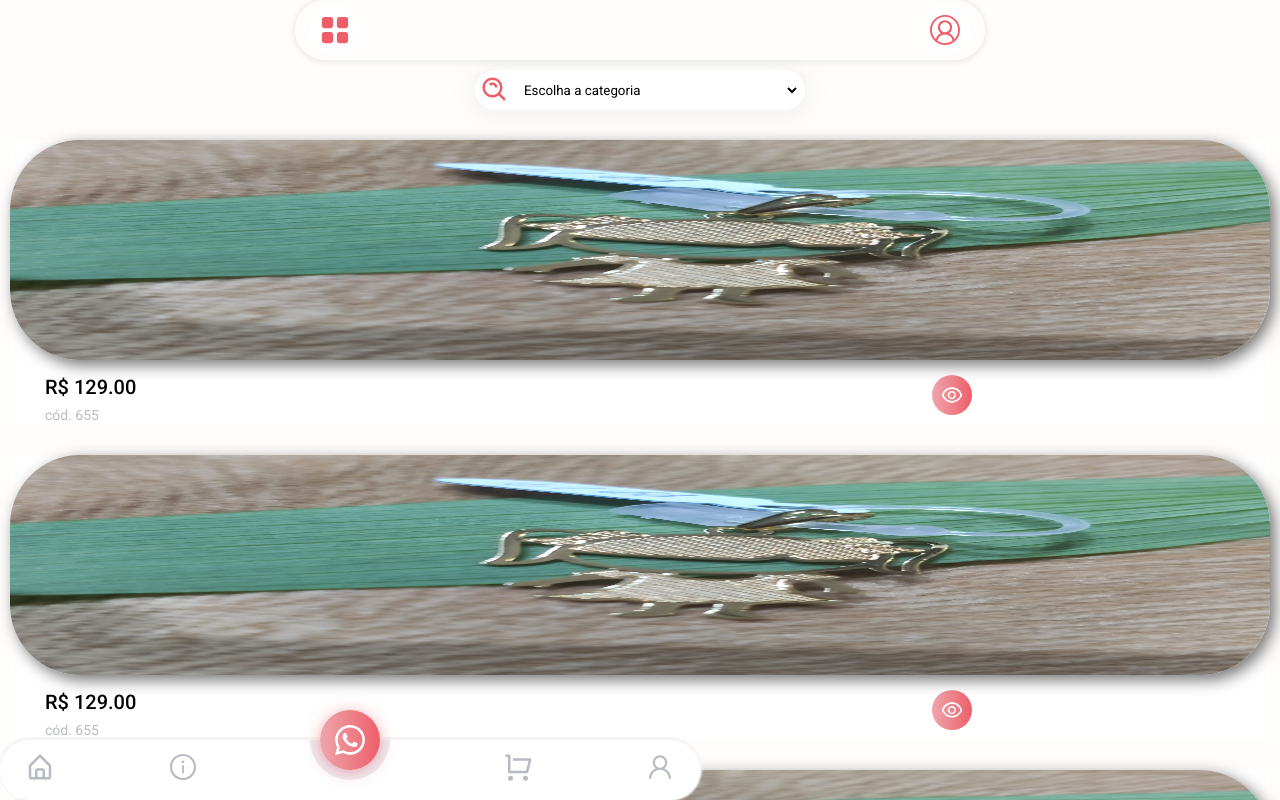
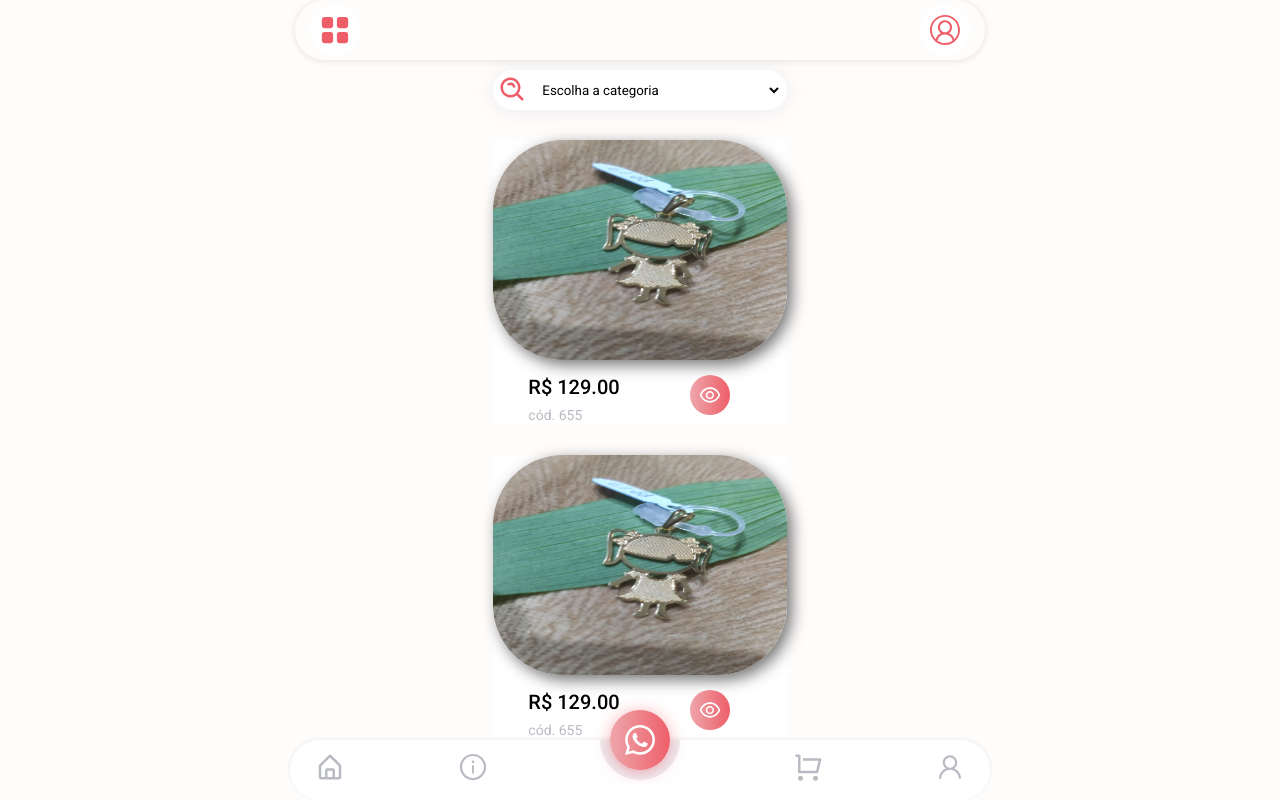
Before and after one commit to GabrielRezes/decca-store, a React (Vite) app: page / in a window 1280 px wide. Built offline with nearby package versions, Linux system fonts and the light colour scheme.

Commit message:
align items

```diff
--- a/src/App.jsx
+++ b/src/App.jsx
@@ -25,10 +25,12 @@ const theme = {
 const Container = styled.div`
   position:relative;
   display: grid;
+  place-items: center;
   grid-template-rows: 60px 1fr;
   overflow-y: auto;
   height: 100vh;
-  margin: 0 auto;
+  width: 100%;
+    /* margin: 0 auto; */
   /* padding: 0 10px; */
   background: ${theme.colors.base};
 `
```
